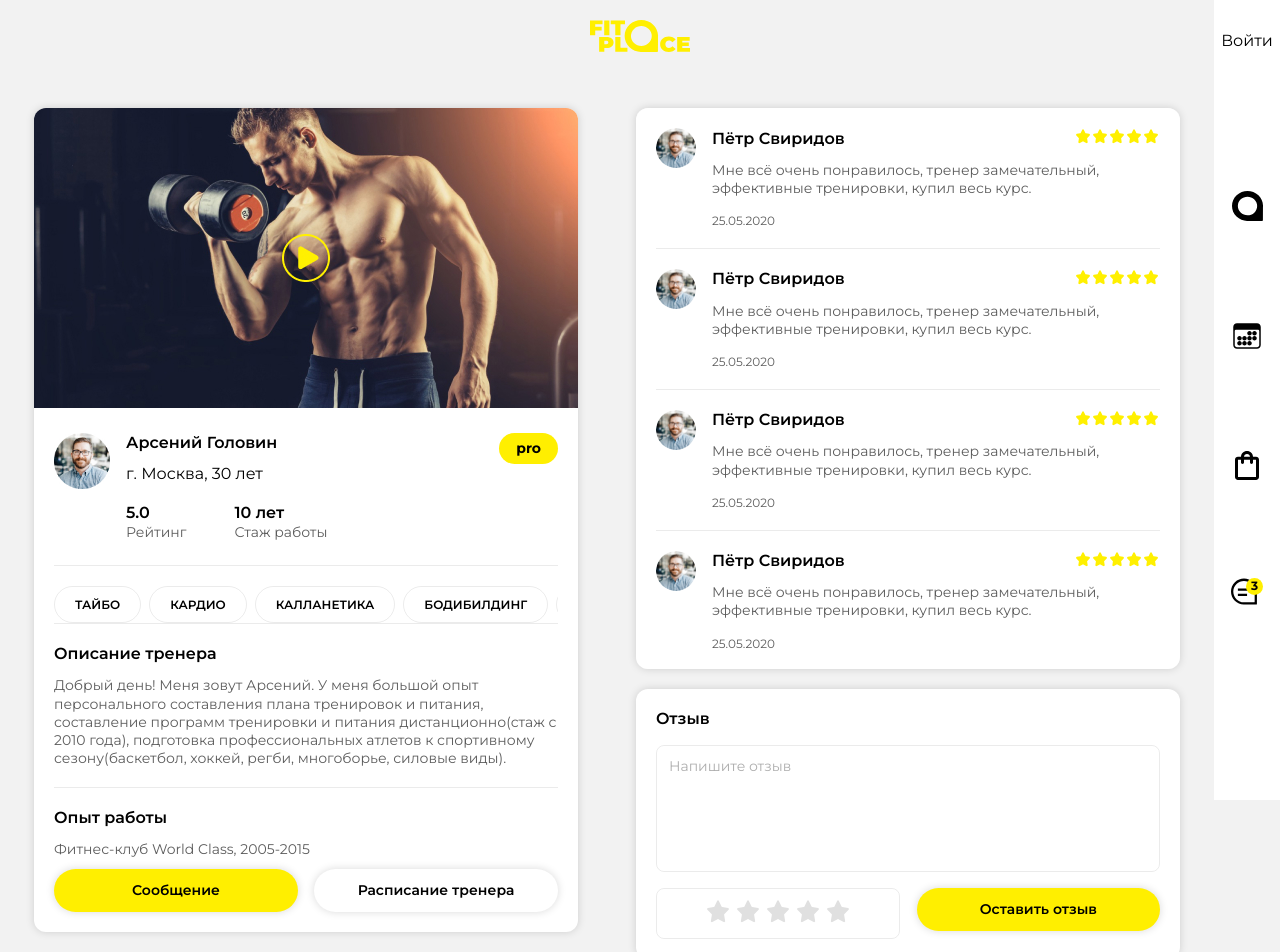
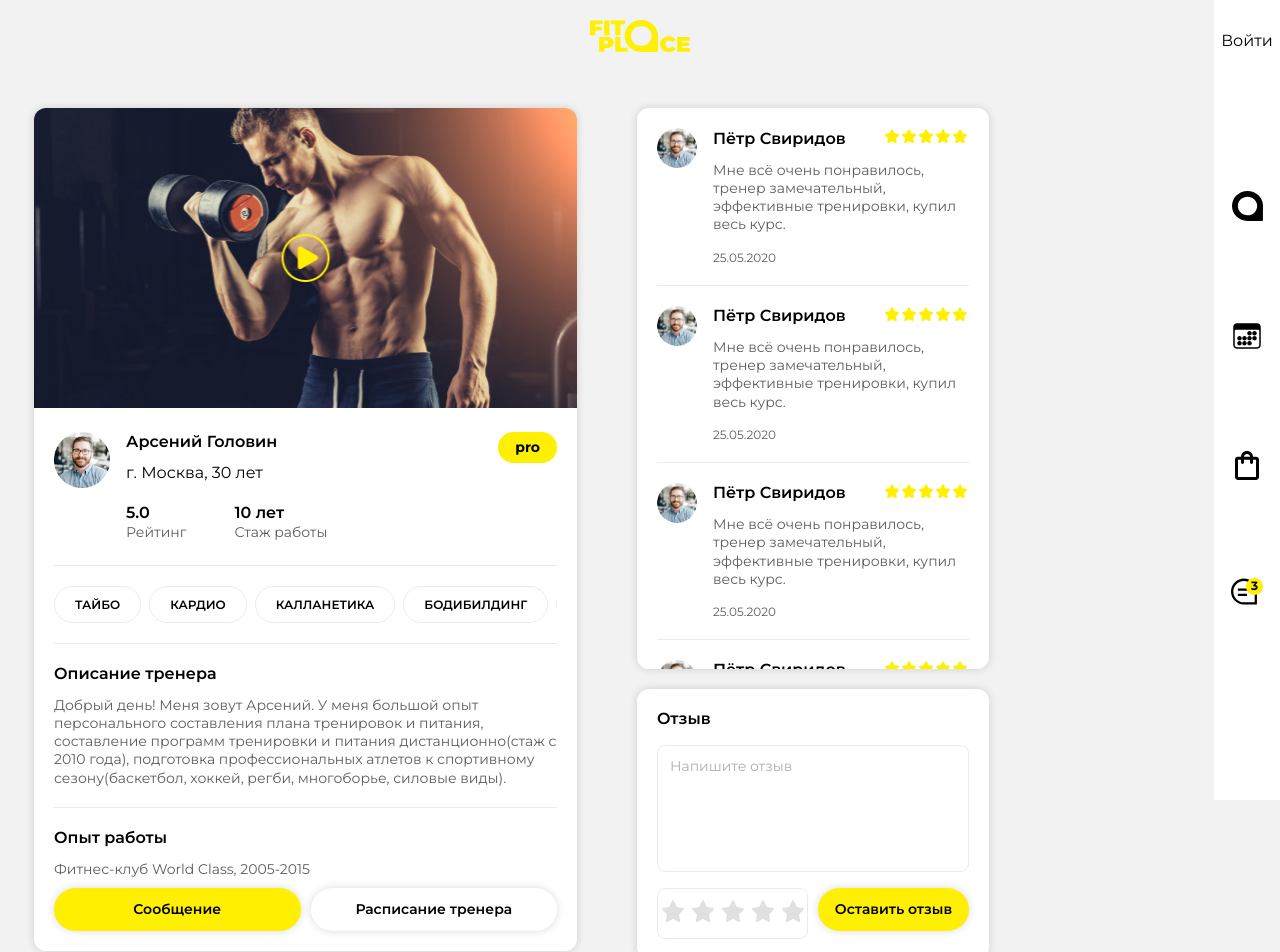
Before and after one commit to mrAzay/fitplace, a Vue app: page /profile-trainer in a window 1280 px wide. Shown: the top 952 px of the page. Built offline with nearby package versions, Linux system fonts and the light colour scheme; no server answers; what v-calendar would draw is missing.

Commit message:
made adaptive for treiner couch and treiner page

```diff
--- a/src/views/Profile-coach.vue
+++ b/src/views/Profile-coach.vue
@@ -393,14 +393,17 @@ export default {
 .mb-24 {
   margin-bottom: 24px;
 }
+
 .wrapper {
   display: flex;
   width: 100%;
   justify-content: space-between;
+  margin-right: -10px;
   .column-wrapper {
     display: flex;
     flex-direction: column;
     max-width: 352px;
+    margin-right: 10px;
     width: 100%;
     .profile-block {
       width: 100%;
@@ -671,4 +674,26 @@ export default {
     }
   }
 }
+
+@media (max-width: 1220px) {
+  div.wrapper {
+    flex-direction: column;
+    justify-content: center;
+    margin-right: 0 !important;
+
+    .column-wrapper {
+      max-width: unset;
+      width: 80%;
+      margin: 0 auto;
+
+      &:first-child {
+        margin-bottom: 20px;
+      }
+    }
+  }
+
+  .wrapper .column-wrapper .profile-block .profile-block__video {
+    height: auto;
+  }
+}
 </style>
--- a/src/views/ProfileTrainer.vue
+++ b/src/views/ProfileTrainer.vue
@@ -261,10 +261,14 @@
 
 <style lang="scss" scoped>
 .profile-trainer {
+  .column {
+    flex: 0 0 calc(50% - 30px);
+  }
   .trainer {
     padding: 0;
     overflow: hidden;
-    max-width: 544px;
+    flex: 0 0 calc(50% - 30px);
+    max-width: unset;
 
     &__img {
       width: 100%;
@@ -321,7 +325,7 @@
     }
 
     &__use {
-      padding: 20px 0 0;
+      padding: 20px 0 20px;
       margin-bottom: 20px;
       border-top: 1px solid rgba(0, 0, 0, 0.08);
       border-bottom: 1px solid rgba(0, 0, 0, 0.08);
@@ -368,7 +372,7 @@
 
     &__button {
       display: block;
-      max-width: 244px;
+      flex: 0 0 calc(50% - 5px);
       padding: 13px 0;
       width: 100%;
 
@@ -379,7 +383,6 @@
   }
 
   .review {
-    max-width: 544px;
     max-height: 561px;
     overflow: auto;
     margin-bottom: 20px;
@@ -422,7 +425,6 @@
   }
 
   .push {
-    max-width: 544px;
     display: flex;
     flex-wrap: wrap;
     align-items: flex-start;
@@ -440,7 +442,7 @@
     }
 
     &__stars {
-      max-width: 244px;
+      flex: 0 0 calc(50% - 5px);
       width: 100%;
       display: flex;
       align-items: center;
@@ -458,8 +460,34 @@
     }
 
     &__button {
-      padding: 13px 63px;
+      padding: 13px 0px;
+      text-align: center;
+      flex: 0 0 calc(50% - 5px);
     }
+  }
+}
+
+@media (max-width: 991px) {
+  .profile-trainer__inner {
+    flex-direction: column;
+    justify-content: center;
+
+    .column {
+      float: 0 0 100%;
+    }
+
+    .trainer {
+      flex: 0 0 100%;
+    }
+  }
+
+  .profile-trainer .review,
+  .profile-trainer .push {
+    max-width: unset;
+  }
+
+  .profile-trainer .review {
+    margin-top: 20px;
   }
 }
 </style>
```
